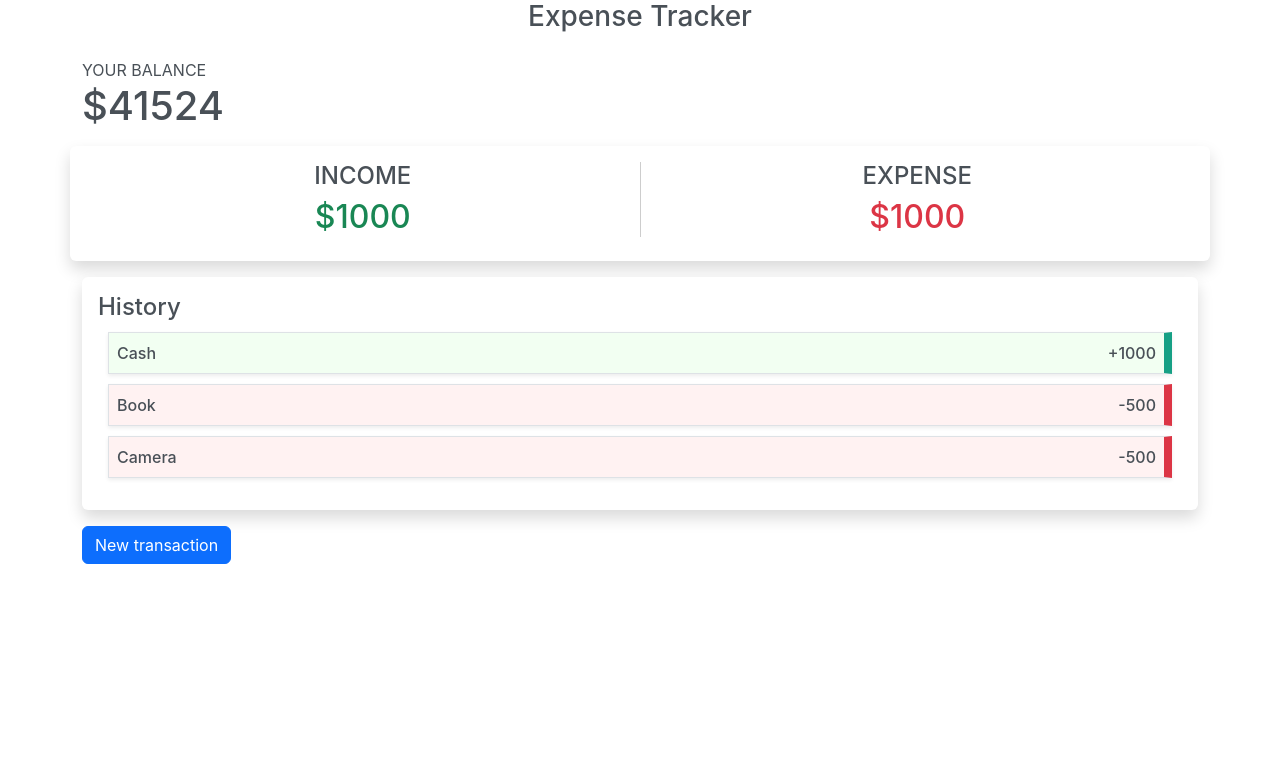
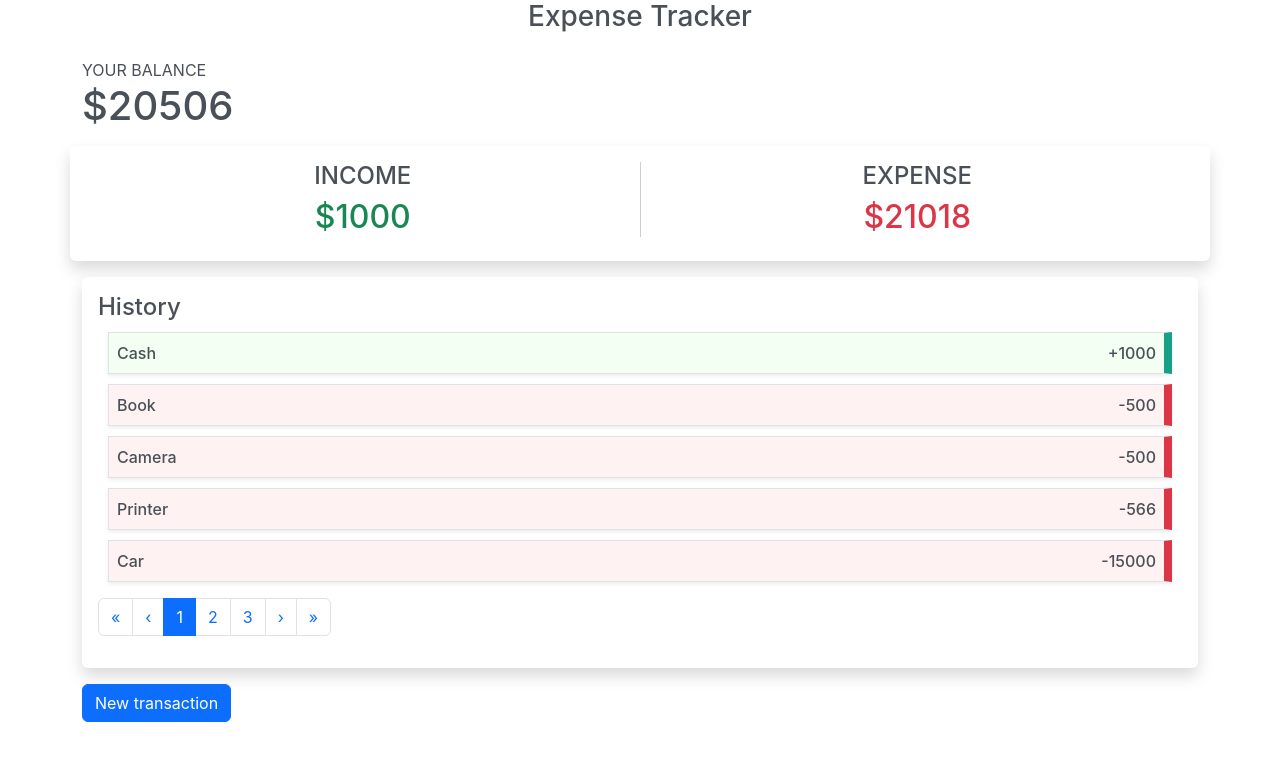
Before and after one commit to meschac38700/resuming-reactjs, a React (Create React App) app: page / in a window 1280 px wide. Shown: the top 760 px of the page. Built offline with nearby package versions, Linux system fonts and the light colour scheme; the HTML template or start-up script is replaced by a standard one.

Commit message:
update balance state

```diff
--- a/src/App.js
+++ b/src/App.js
@@ -14,9 +14,72 @@ import { useBalance, useIncomeExpense } from "./utils/hooks";
  * @type {Array<{id: Number, name: String, amount: Number, type: 'income' | 'expense'}>}
  */
 const historyData = [
-	{ id: 1, name: "Cash", amount: 1000, type: "income" },
-	{ id: 2, name: "Book", amount: 500, type: "expense" },
-	{ id: 3, name: "Camera", amount: 500, type: "expense" },
+	{
+		id: 1,
+		name: "Cash",
+		amount: 1000,
+		type: "income",
+	},
+	{
+		id: 2,
+		name: "Book",
+		amount: 500,
+		type: "expense",
+	},
+	{
+		id: 3,
+		name: "Camera",
+		amount: 500,
+		type: "expense",
+	},
+	{
+		name: "Printer",
+		amount: 566,
+		type: "expense",
+		id: 4,
+	},
+	{
+		name: "Car",
+		amount: 15000,
+		type: "expense",
+		id: 5,
+	},
+	{
+		name: "TV",
+		amount: 1255,
+		type: "expense",
+		id: 6,
+	},
+	{
+		name: "Computer",
+		amount: 1200,
+		type: "expense",
+		id: 7,
+	},
+	{
+		name: "Portable computer",
+		amount: 899,
+		type: "expense",
+		id: 8,
+	},
+	{
+		name: "Playstation 5",
+		amount: 550,
+		type: "expense",
+		id: 9,
+	},
+	{
+		name: "XBox Serie X",
+		amount: 499,
+		type: "expense",
+		id: 10,
+	},
+	{
+		name: "ReactJS book",
+		amount: 49,
+		type: "expense",
+		id: 11,
+	},
 ];
 
 function App() {
@@ -25,7 +88,7 @@ function App() {
 		transactionReducer,
 		historyData
 	);
-	const [balance, updateBalance] = useBalance(41524);
+	const [balance, updateBalance] = useBalance(20506);
 
 	const [incomeValue, expenseValue] = useIncomeExpense(historyState);
 	/**
```
